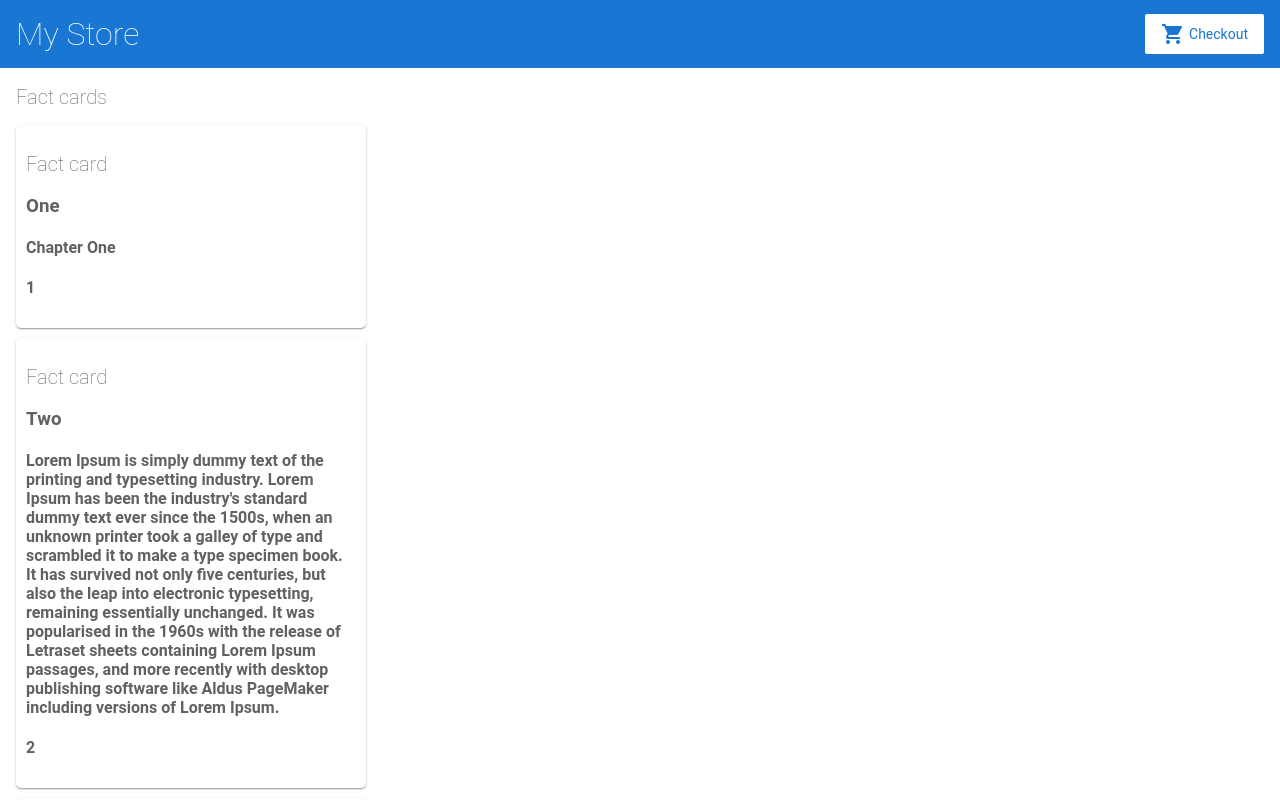
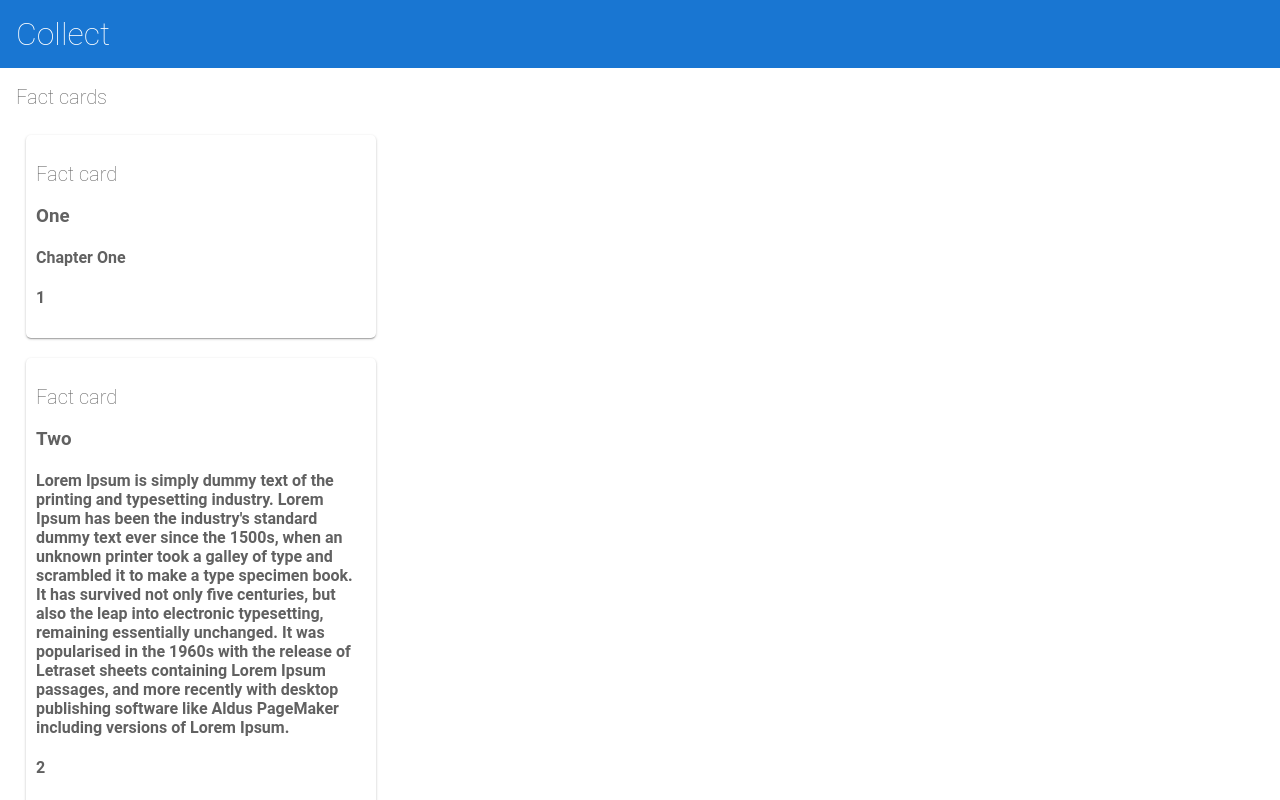
Before and after one commit to Foot-Switch/Angular-Practice, an Angular app: page / in a window 1280 px wide. Shown: the top 800 px of the page. Built offline with nearby package versions, Linux system fonts and the light colour scheme.

Commit message:
2 files modified

```diff
--- a/src/app/fact-card/fact-card.component.scss
+++ b/src/app/fact-card/fact-card.component.scss
@@ -1,9 +1,6 @@
 :host {
     display: inline-block;
-    margin-bottom: 10px;
-    margin-right: 10px;
-    user-select: none;
-    background-color: white;
+    margin: 10px;
     box-shadow: 0px 1px 3px 0px rgba(0, 0, 0, 0.2), 0px 1px 1px 0px rgba(0, 0, 0, 0.14), 0px 2px 1px -1px rgba(0, 0, 0, 0.12);
     padding: 10px;
     width: 350px;
--- a/src/app/top-bar/top-bar.component.html
+++ b/src/app/top-bar/top-bar.component.html
@@ -1,7 +1,3 @@
 <a [routerLink]="['/']">
-  <h1>My Store</h1>
+  <h1>Collect</h1>
 </a>
-
-<a routerLink="/cart" class="button fancy-button">
-  <i class="material-icons">shopping_cart</i>Checkout
-</a>
```
